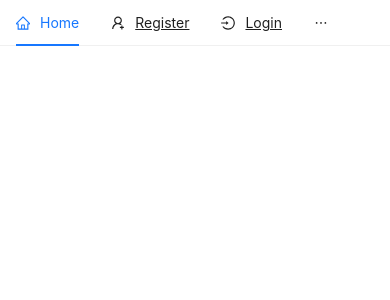
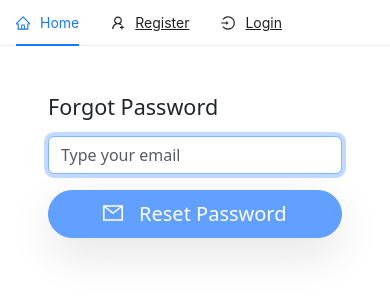
Before and after one commit to toadSage45/ZappyCart, a React (Create React App) app in the folder client/: page /forgot/password in a window 390 px wide. Shown: the top 300 px of the page. Built offline with nearby package versions, Linux system fonts and the light colour scheme; no server answers.

Commit message:
Add google login and forgot password functionality

```diff
--- a/client/src/App.js
+++ b/client/src/App.js
@@ -19,6 +19,7 @@ import { useDispatch } from 'react-redux';
 import { auth } from "./firebase.js";
 import { onAuthStateChanged } from "firebase/auth";
 import { loggedInUser } from "./features/user/userSlice.js";
+import ForgotPassword from "./pages/auth/ForgotPassword.js";
 
 
 
@@ -50,6 +51,8 @@ function App() {
       <Route exact path="/login" element={<Login />} />
       <Route exact path="/register" element={<Register />} />
       <Route exact path="/register/complete" element={<RegisterComplete />} />
+      <Route exact path="/forgot/password" element={<ForgotPassword />} />
+
     </Routes>
     </>
   );
--- a/client/src/components/nav/Header.js
+++ b/client/src/components/nav/Header.js
@@ -1,5 +1,5 @@
 import React, { useState } from "react";
-import { useDispatch } from 'react-redux';
+import { useDispatch , useSelector} from 'react-redux';
 import { Menu } from "antd";
 import {
   HomeOutlined,
@@ -17,7 +17,7 @@ const Header = () => {
   const navigate = useNavigate();
   const dispatch = useDispatch();
   const [current, setCurrent] = useState("home");
-
+  const {email , token } = useSelector((state) => state.user);
   const handleClick = (e) => {
     setCurrent(e.key);
   };
@@ -34,22 +34,24 @@ const Header = () => {
       key: "home",
       icon: <HomeOutlined />,
     },
-    {
-      label: <Link to="/register">Register</Link>,
-      key: "register",
-      icon: <UserAddOutlined />,
-      className: "float-right"
+   !email && {
+
+        label: <Link to="/register">Register</Link>,
+        key: "register",
+        icon: <UserAddOutlined />,
+        className: "float-right"
     },
-    {
+   !email && {
       label: <Link to="/login">Login</Link>,
       key: "login",
       icon: <LoginOutlined />,
       className: "float-right"
     },
-    {
-      label: "Username",
+   email && {
+      label: `${email.split('@')[0]}`,
       key: "SubMenu",
       icon: <UserOutlined />,
+      className : "float-right",
       children: [
         {
           label: "Option 1",
--- a/client/src/features/user/userSlice.js
+++ b/client/src/features/user/userSlice.js
@@ -15,6 +15,7 @@ const userSlice = createSlice({
         loggedInUser : (state , action) => {
             state.email = action.payload.email;
             state.token = action.payload.token;
+            //console.table(state.email , state.token );
         },
         logout : (state) => {
             state.email = null;
--- /dev/null
+++ b/client/src/pages/auth/ForgotPassword.js
@@ -0,0 +1,84 @@
+import React, { useState, useEffect } from 'react'
+import { auth, googleAuthProvider, sendSignInLinkToEmail } from '../../firebase.js'
+import { toast } from 'react-toastify'
+import { sendPasswordResetEmail, signInWithEmailAndPassword, signInWithPopup } from 'firebase/auth';
+import { useDispatch, useSelector } from 'react-redux';
+import { loggedInUser } from '../../features/user/userSlice.js';
+import { useNavigate, Link } from 'react-router-dom';
+
+
+
+import {
+    GoogleOutlined ,
+    MailOutlined,
+  } from "@ant-design/icons";
+
+
+
+const ForgotPassword = () => {
+
+    const navigate = useNavigate();
+    const [email, setEmail] = useState('');
+    const [loading, setLoading] = useState(false);
+
+    const user = useSelector((state) => state.user)
+    //console.log(user);
+
+    useEffect(() => {
+
+        if(user && user.token){
+            navigate("/");
+        }
+
+        },[user.token])
+
+
+    const handleSubmit = async (e) => {
+        e.preventDefault();
+        setLoading(true);
+        const config = {
+            url : process.env.REACT_APP_FORGOT_PASSWORD_REDIRECT_URL,
+            handleCodeInApp : true,
+           }
+        await sendPasswordResetEmail(auth , email , config)
+        .then(() => {
+            setEmail('');
+            setLoading(false);
+            toast.success("Check your email for password reset link")
+        }).catch( (error) => {
+            setLoading(false);
+            console.log(error);
+            toast.error(error.message);
+            console.log("Error message" , error);
+        });
+    }
+
+    return <div className='container col-md-6 offset-md-3 p-5 '>
+        {loading ? <h4 className='text-danger'>Loading</h4> : <h4>Forgot Password</h4>}
+
+
+        <form onSubmit={handleSubmit}>
+
+            <input type="email"
+                className='form-control my-3'
+                value={email}
+                onChange={(e) => setEmail(e.target.value)}
+                placeholder="Type your email"
+                autoFocus
+            />
+
+            <button
+                type="submit"
+                className="btn btn-primary btn-lg w-100 shadow-lg rounded-pill px-4 py-2"
+                disabled={!email}
+            >{<MailOutlined />} &nbsp; Reset Password </button>
+
+
+
+        </form>
+
+
+    </div>
+}
+
+export default ForgotPassword;
--- a/client/src/pages/auth/Login.js
+++ b/client/src/pages/auth/Login.js
@@ -1,12 +1,16 @@
-import React, { useState } from 'react'
+import React, { useEffect, useState } from 'react'
 import { auth, googleAuthProvider, sendSignInLinkToEmail } from '../../firebase.js'
-import { Button, ConfigProvider, Space } from 'antd';
 import { toast } from 'react-toastify'
-import { signInWithEmailAndPassword } from 'firebase/auth';
-import { useDispatch } from 'react-redux';
+import { signInWithEmailAndPassword, signInWithPopup } from 'firebase/auth';
+import { useDispatch, useSelector } from 'react-redux';
 import { loggedInUser } from '../../features/user/userSlice.js';
-import { useNavigate } from 'react-router-dom';
+import { useNavigate  , Link} from 'react-router-dom';
 
+
+import {
+  GoogleOutlined ,
+  MailOutlined,
+} from "@ant-design/icons";
 
 const Login = () => {
   const [email, setEmail] = useState('');
@@ -16,6 +20,18 @@ const Login = () => {
 
   const navigate = useNavigate();
   const dispatch = useDispatch();
+
+  const user = useSelector((state) => state.user)
+
+useEffect(() => {
+
+        if(user && user.token){
+            navigate("/");
+        }
+
+        },[user.token])
+
+
   const handleSubmit = async (e) => {
     e.preventDefault()
     //console.table(email, password);
@@ -41,6 +57,27 @@ const Login = () => {
     }
 
   };
+  const googleLogin = async () => {
+    signInWithPopup(auth , googleAuthProvider).then(
+      async (result) => {
+        const {user} = result
+        const idTokenResult = await user.getIdTokenResult();
+
+      dispatch(loggedInUser({
+        email: user.email,
+        token: idTokenResult.token,
+      }));
+      navigate("/");
+      toast.success("Logged in Successfully");
+      }
+    ).catch( (error) => {
+      console.log(error);
+      toast.error(error.message);
+      setLoading(false);
+    } )
+  }
+
+
   const loginForm = () => {
     return (
       <form onSubmit={handleSubmit}>
@@ -65,22 +102,35 @@ const Login = () => {
         <br />
         <button
           type="submit"
-          className="btn btn-primary btn-lg w-30 shadow-lg rounded-pill px-4 py-2"
+          className="btn btn-primary btn-lg w-100 shadow-lg rounded-pill px-4 py-2"
           onClick={handleSubmit}
           disabled={!email || password.length < 6}
-        >Login</button>
+        >{<MailOutlined/>} &nbsp; Email Login</button>
       </form>
     )
   }
   return (
-    <div className='container p-5'>
+    <div className='container p-5 '>
       <div className='row'>
         <div className="col-md-6 offset-md-3">
-          <h4>
-            Login
-          </h4>
+          {!loading ?
+           <h4>Login</h4> :
+            <h4 className='text-danger'>Loading....</h4>}
           <br />
           {loginForm()}
+
+          <button
+          type="submit"
+          className="btn btn-danger btn-lg w-100 shadow-lg rounded-pill px-4 py-2 my-4"
+          onClick={googleLogin}
+        ><GoogleOutlined/>
+        &nbsp;
+         Google Login
+          </button>
+
+        <Link to="/forgot/password" className='float-right text-danger'>
+        Forgot Password
+        </Link>
         </div>
       </div>
 
--- a/client/src/pages/auth/Register.js
+++ b/client/src/pages/auth/Register.js
@@ -1,11 +1,27 @@
-import React, { useState } from 'react'
+import React, { useEffect, useState } from 'react'
 import {auth , googleAuthProvider,sendSignInLinkToEmail} from '../../firebase.js'
 
 import {toast } from 'react-toastify'
+import { useSelector } from 'react-redux';
+import { useNavigate } from 'react-router-dom';
 
 
 const Register = () => {
   const [email, setEmail] = useState('');
+
+  const navigate = useNavigate();
+  const user = useSelector((state) => state.user)
+
+  useEffect(() => {
+
+          if(user && user.token){
+              navigate("/");
+          }
+
+          },[user.token])
+
+
+
   const handleSubmit = async (e) => {
        e.preventDefault()
        const config = {
@@ -34,14 +50,14 @@ const Register = () => {
         autoFocus />
 
         <br/>
-        <button type="submit" class="btn btn-primary btn-lg w-30 shadow-lg rounded-pill px-4 py-2">Register</button>
+        <button type="submit" className="btn btn-primary btn-lg w-30 shadow-lg rounded-pill px-4 py-2">Register</button>
         </form>
     )
   }
   return (
     <div className='container p-5'>
       <div className='row'>
-        <div class="col-md-6 offset-md-3">
+        <div className="col-md-6 offset-md-3">
           <h4>
             Register
           </h4>
```
Also changed, not shown: 1 other file (tests, documents, lock files or other folders).
